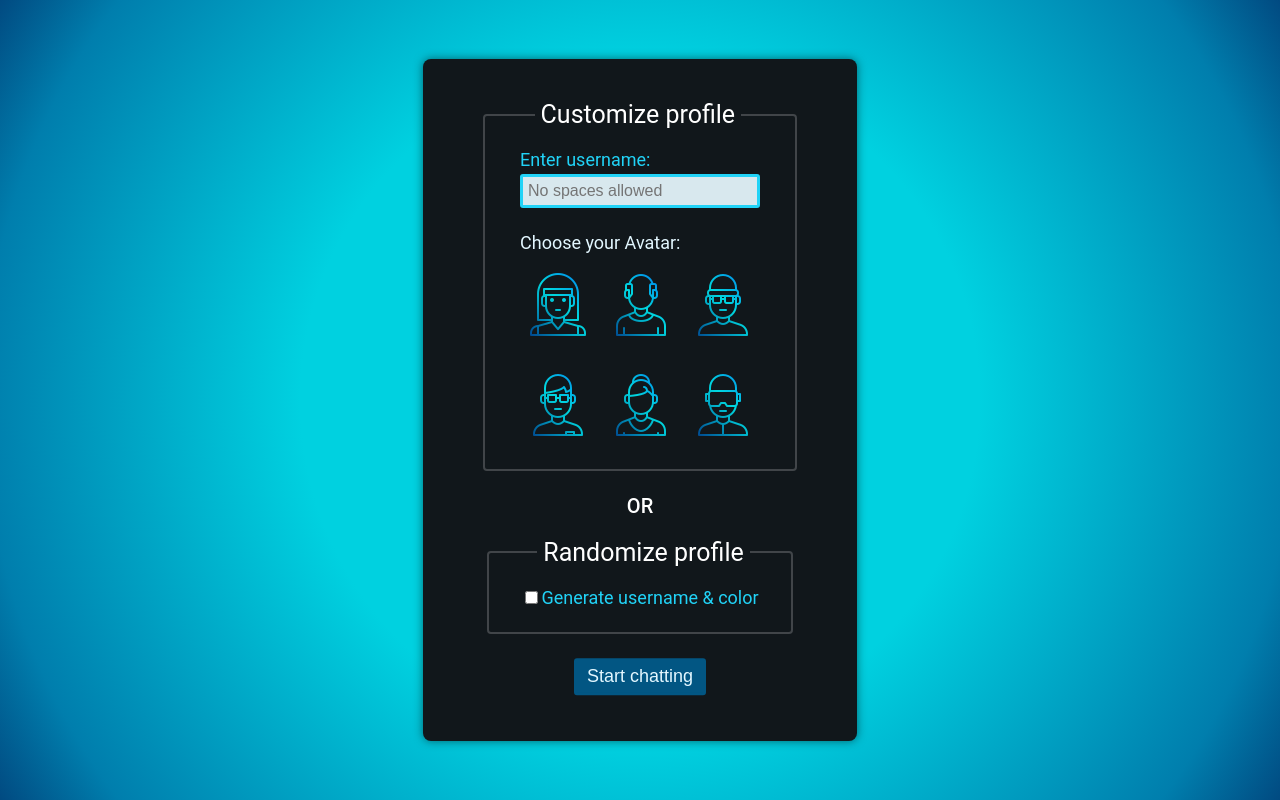
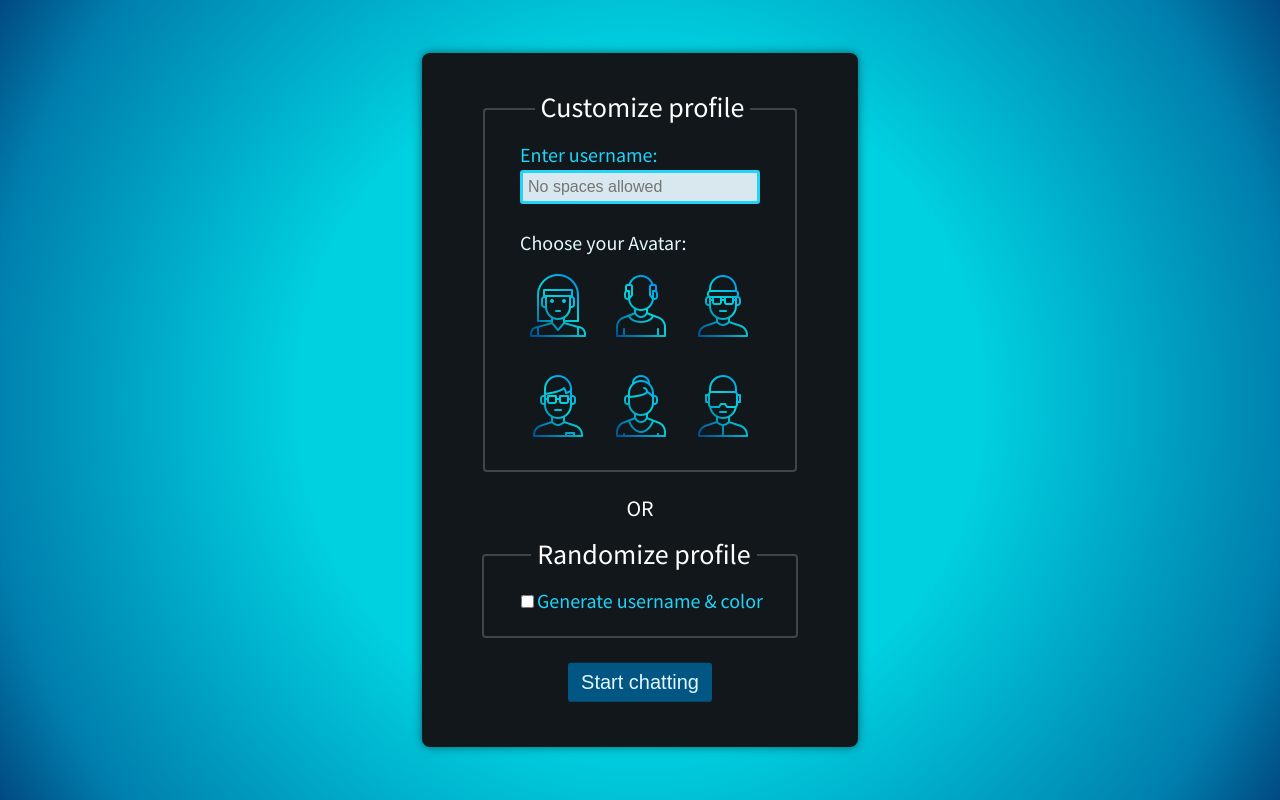
Before and after one commit to lucija222/Chataway, a React (Create React App) app: page / in a window 1280 px wide. Built offline with nearby package versions, Linux system fonts and the light colour scheme.

Commit message:
Font change

```diff
--- a/public/index.html
+++ b/public/index.html
@@ -1,7 +1,7 @@
 <!DOCTYPE html>
 <html lang="en">
     <head>
-    <script src='https://cdn.scaledrone.com/scaledrone.min.js'></script>
+        <script src="https://cdn.scaledrone.com/scaledrone.min.js"></script>
         <meta charset="utf-8" />
         <link rel="icon" href="%PUBLIC_URL%/favicon.ico" />
         <meta name="viewport" content="width=device-width, initial-scale=1" />
@@ -16,6 +16,13 @@
       user's mobile device or desktop. See https://developers.google.com/web/fundamentals/web-app-manifest/
     -->
         <link rel="manifest" href="%PUBLIC_URL%/manifest.json" />
+
+        <link rel="preconnect" href="https://fonts.googleapis.com" />
+        <link rel="preconnect" href="https://fonts.gstatic.com" crossorigin />
+        <link
+            href="https://fonts.googleapis.com/css2?family=Source+Sans+Pro:wght@400;600;700;900&display=swap"
+            rel="stylesheet"
+        />
         <!--
       Notice the use of %PUBLIC_URL% in the tags above.
       It will be replaced with the URL of the `public` folder during the build.
@@ -39,6 +46,5 @@
 
       To begin the development, run `npm start` or `yarn start`.
       To create a production bundle, use `npm run build` or `yarn build`.
-    -->
-  </body>
+    --></body>
 </html>
--- a/src/App.scss
+++ b/src/App.scss
@@ -1,5 +1,5 @@
 html, body, div, span,
-h1, h2, h3, h4, h5, h6, p, ol, ul, li,form, label,
+h1, h2, h3, h4, h5, h6, p, ol, ul, li, form, label,
 figure, figcaption {
 	margin: 0;
 	padding: 0;
@@ -12,7 +12,9 @@
 }
 body {
   line-height: 1;
-  font-family: 'Roboto', sans-serif;
+  font-family: 'Source Sans Pro', sans-serif;
+  font-size: 19px;
+  font-weight: 400;
 }
 
 ol,
@@ -32,9 +34,9 @@
 }
 
 .chat {
+    min-width: 350px;
     width: 100vw;
     height: 100vh;
-    margin: 0px auto;
     display: flex;
     flex-direction: column;
     flex-wrap: nowrap;
--- a/src/Avatars/index.jsx
+++ b/src/Avatars/index.jsx
@@ -3,7 +3,7 @@
 const Avatars = ({ random, getAvatar, avatarAnimation, selectedAvatar }) => {
     const avatars = [];
     for (let i = 1; i <= 6; i++) {
-        const path = `../avatars/avatar${i}.png`;
+        const path = `/avatars/avatar${i}.png`;
         avatars.push(path);
     }
 
--- a/src/ChatHeader/chatHeader.scss
+++ b/src/ChatHeader/chatHeader.scss
@@ -18,7 +18,7 @@
 }
 
 .header__heading {
-    font-size: 30px;
+    font-size: 36px;
     color: rgb(1, 59, 104);
     font-weight: 900;
 }
@@ -29,7 +29,7 @@
     display: $flex;
     flex-direction: row;
     color: #c7dde6;
-    font-size: $px15;
+    font-size: 17px;
     padding: $px15;
 }
 
--- a/src/Login/login.scss
+++ b/src/Login/login.scss
@@ -1,5 +1,5 @@
 //---------------------VARIABLES
-$font18: 18px;
+$font20: 20px;
 $light-base-color: #21d3f7;
 $dark-base-color: #025683;
 $off-white-color: #e3f7ff;
@@ -8,7 +8,7 @@
 
 //--------------------PLACEHOLDER SELECTORS
 %figcaption {
-    font-size: 25px;
+    font-size: 28px;
     color: $white;
     position: absolute;
     background-color: #11171b;
@@ -23,7 +23,7 @@
 
 %input-label {
     padding-bottom: 5px;
-    font-size: $font18;
+    font-size: $font20;
 }
 
 //----------GENERAL
@@ -55,7 +55,7 @@
 }
 
 .orDiv {
-    font-size: 20px;
+    font-size: 22px;
     color: $white;
     padding: 10px 0 20px;
     font-weight: 500;
@@ -64,7 +64,7 @@
 #login-form__submit-button {
     transform: translateY(25%);
     padding: 5px 10px;
-    font-size: $font18;
+    font-size: $font20;
     border: 3px solid $dark-base-color;
     border-radius: 3px;
     background-color: $dark-base-color;
@@ -107,7 +107,7 @@
 
 .login-form__span {
     margin-top: 10px;
-    font-size: $font18;
+    font-size: $font20;
     color: $off-white-color;
 }
 
@@ -117,7 +117,7 @@
 
 .login-form__random-checkbox {
     margin-top: 10px;
-    font-size: $font18;
+    font-size: $font20;
     color: $light-base-color;
 }
 
@@ -148,7 +148,7 @@
 #figcaption2 {
     @extend %figcaption;
     bottom: 85%;
-    left: 16%;
+    left: 15%;
 }
 
 .randomizeUser {
--- a/src/MessageInput/messageInput.scss
+++ b/src/MessageInput/messageInput.scss
@@ -5,7 +5,7 @@
 
 .msg-form__input {
     padding: 15px;
-    font-size: 16px;
+    font-size: 19px;
     flex-grow: 1;
     color: rgb(43, 43, 43);
     background-color: rgb(245, 245, 245);
@@ -17,11 +17,10 @@
 }
 
 .msg-form__btn {
-    font-size: 16px;
     background-color: #012a49;
     color: aliceblue;
     border: none;
-    font-size: 20px;
-    font-weight: 400;
+    font-size: 22px;
+    font-weight: 600;
     padding: 0 22px 0 22px;
 }
--- a/src/Messages/index.jsx
+++ b/src/Messages/index.jsx
@@ -73,7 +73,7 @@
                 </li>
             );
 
-        sameMember = member ? member.id : null;
+        sameMember = member ? member.id : "";
 
         return listItem;
     };
--- a/src/Messages/messages.scss
+++ b/src/Messages/messages.scss
@@ -5,7 +5,6 @@
     overflow-y: scroll;
     scroll-behavior: smooth;
     flex-grow: 1;
-    height: 80vh;
     display: flex;
     flex-direction: column;
     background-color: #11171b;
@@ -34,7 +33,7 @@
 .msg-list__username {
     display: block;
     color: white;
-    font-size: 14px;
+    font-size: 17px;
     align-self: center;
 }
 
--- a/src/index.js
+++ b/src/index.js
@@ -1,6 +1,5 @@
 import React from 'react';
 import ReactDOM from 'react-dom/client';
-import './index.scss';
 import App from './App';
 
 const root = ReactDOM.createRoot(document.getElementById('root'));
--- a/src/index.scss
+++ /dev/null
@@ -1,13 +0,0 @@
-body {
-  margin: 0;
-  font-family: -apple-system, BlinkMacSystemFont, 'Segoe UI', 'Roboto', 'Oxygen',
-    'Ubuntu', 'Cantarell', 'Fira Sans', 'Droid Sans', 'Helvetica Neue',
-    sans-serif;
-  -webkit-font-smoothing: antialiased;
-  -moz-osx-font-smoothing: grayscale;
-}
-
-code {
-  font-family: source-code-pro, Menlo, Monaco, Consolas, 'Courier New',
-    monospace;
-}
```
Lines whose indentation alone changed are shown as unchanged.
